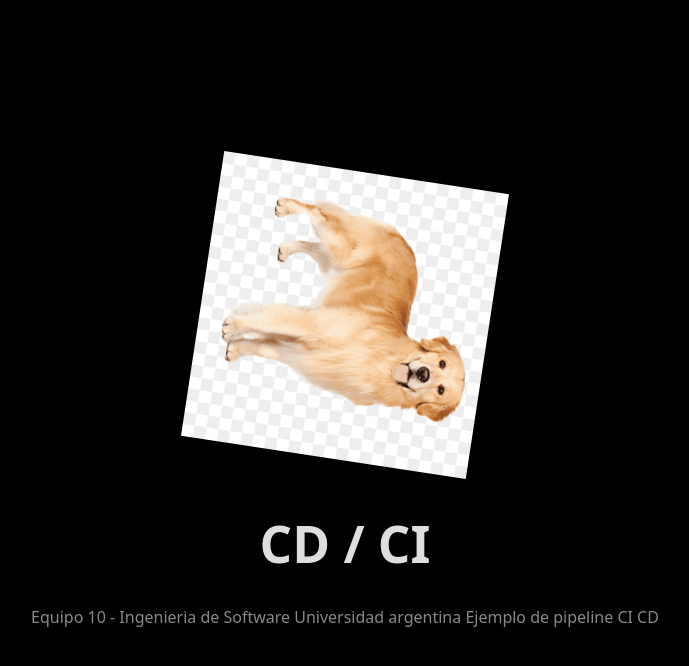
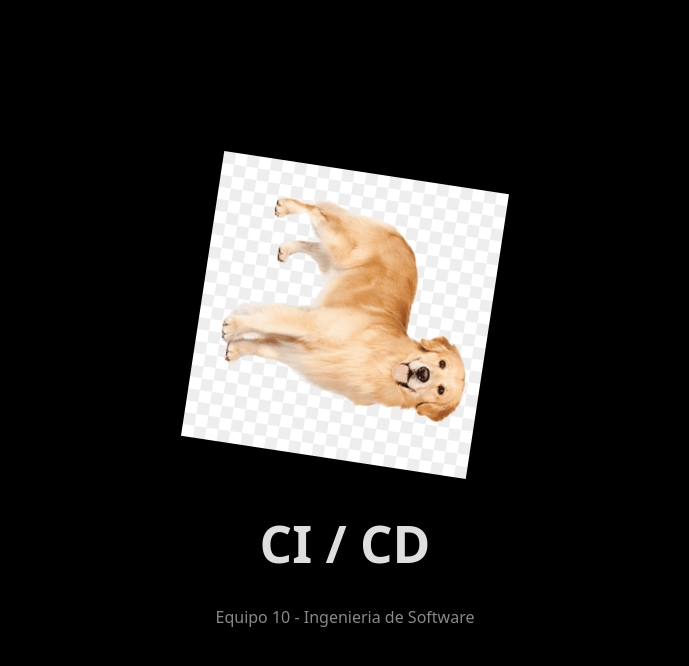
Before and after one commit to Augusto-FG/ci-cd-pipeline-demo, a React app: page / in a window 1280 px wide. Shown: the top 666 px of the page, without its empty margins (295-984 px from the left). Built offline with nearby package versions, Linux system fonts and the light colour scheme; the HTML template or start-up script is replaced by a standard one.

Commit message:
update title again

```diff
--- a/src/App.tsx
+++ b/src/App.tsx
@@ -9,11 +9,10 @@ function App() {
           <img src={perro} className="logo" alt="React logo" />
         </a>
       </div>
-      <h1>CD / CI</h1>
+      <h1>CI / CD</h1>
 
       <p className="subtitle-home">
         Equipo 10 - Ingenieria de Software
-        Universidad argentina Ejemplo de pipeline CI CD
       </p>
     </>
   )
```
